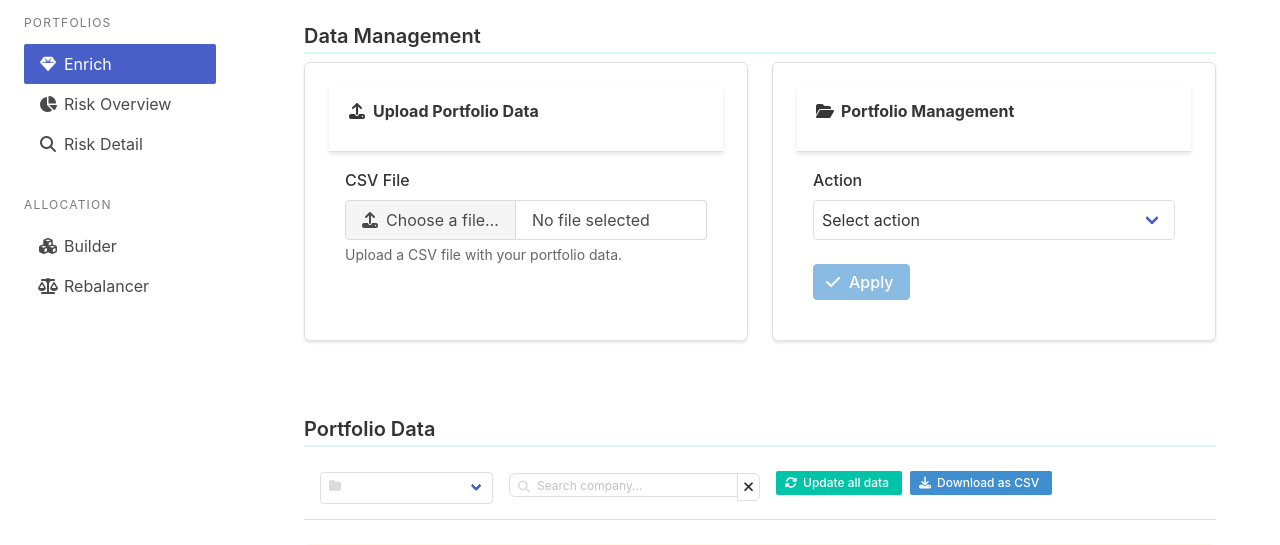
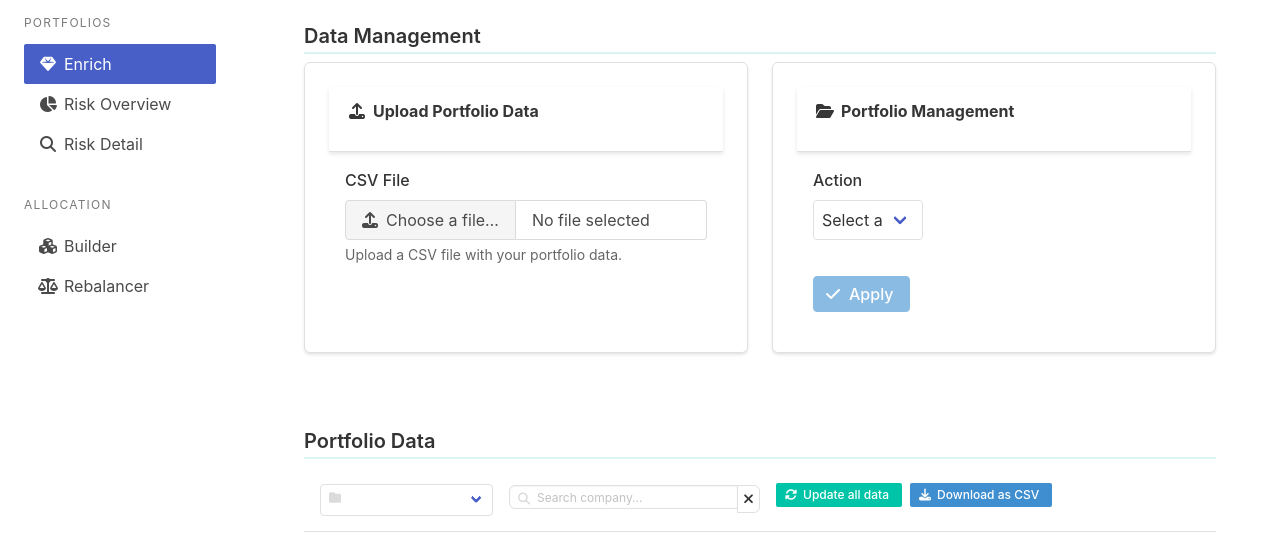
Before and after one commit to icon3333/portfolio_rebalancer, a Flask app: page /portfolio/enrich in a window 1280 px wide. Shown: the part 144-689 px from the top of the page. Run offline with Flask 3, Linux system fonts and the light colour scheme; the visitor is signed in with stand-in values (Sample User, id 1); data comes from the database, SQL or seed files in the repository; data that the repository does not hold is empty; some libraries are stand-ins or nearby versions.

Commit message:
fixed portfolio management

```diff
--- a/templates/components/enrich_components.html
+++ b/templates/components/enrich_components.html
@@ -413,7 +413,11 @@
         <div class="card-content" style="flex-grow: 1; display: flex; flex-direction: column;">
             <div class="content">
                 <form action="{{ url_for('portfolio.manage_portfolios') }}" method="post" id="manage-portfolios-form">
-                    <div class="field mb-4">
+                    <!-- Row 1: Action dropdown and all dynamic fields in columns -->
+                    <div class="columns is-variable is-2 mb-4">
+                        <!-- Action Column -->
+                        <div class="column is-4">
+                            <div class="field">
                                 <label class="label">Action</label>
                                 <div class="control">
                                     <div class="select is-fullwidth">
@@ -426,9 +430,11 @@
                                     </div>
                                 </div>
                             </div>
+                        </div>
 
-                    <!-- Dynamic fields based on selected action -->
-                    <div id="portfolio-action-fields" class="mb-4">
+                        <!-- Dynamic fields column -->
+                        <div class="column is-8">
+                            <div id="portfolio-action-fields">
                                 <!-- Add Portfolio fields -->
                                 <div id="add-portfolio-fields" class="is-hidden">
                                     <div class="field">
@@ -442,7 +448,9 @@
 
                                 <!-- Rename Portfolio fields -->
                                 <div id="rename-portfolio-fields" class="is-hidden">
-                            <div class="field mb-3">
+                                    <div class="columns is-variable is-2">
+                                        <div class="column is-half">
+                                            <div class="field">
                                                 <label class="label">Select Portfolio</label>
                                                 <div class="control">
                                                     <div class="select is-fullwidth">
@@ -455,18 +463,25 @@
                                                     </div>
                                                 </div>
                                             </div>
+                                        </div>
+                                        <div class="column is-half">
                                             <div class="field">
                                                 <label class="label">New Name</label>
                                                 <div class="control">
-                                    <input class="input" type="text" name="new_name" placeholder="Enter new name">
+                                                    <input class="input" type="text" name="new_name"
+                                                        placeholder="Enter new name">
+                                                </div>
+                                            </div>
                                         </div>
                                     </div>
                                 </div>
 
                                 <!-- Delete Portfolio fields -->
                                 <div id="delete-portfolio-fields" class="is-hidden">
-                            <div class="field mb-3">
-                                <label class="label">Select Portfolio to Delete</label>
+                                    <div class="columns is-variable is-2">
+                                        <div class="column">
+                                            <div class="field">
+                                                <label class="label">Select Portfolio</label>
                                                 <div class="control">
                                                     <div class="select is-fullwidth">
                                                         <select name="delete_portfolio_name">
@@ -478,16 +493,26 @@
                                                     </div>
                                                 </div>
                                             </div>
-                            <div class="notification is-warning is-light mb-3 py-2 px-3">
-                                <p class="is-size-7 has-text-weight-medium">
-                                    <i class="fas fa-exclamation-triangle mr-2"></i>
+                                        </div>
+                                        <div class="column">
+                                            <div class="field">
+                                                <label class="label" style="visibility: hidden;">Placeholder</label>
+                                                <div class="notification is-warning is-light py-2 px-3"
+                                                    style="height: 2.25em; display: flex; align-items: center; margin: 0;">
+                                                    <p class="is-size-7 has-text-weight-medium" style="margin: 0;">
                                                         Portfolio must be empty to delete.
                                                     </p>
                                                 </div>
                                             </div>
                                         </div>
+                                    </div>
+                                </div>
+                            </div>
+                        </div>
+                    </div>
 
-                    <div class="field mt-auto">
+                    <!-- Row 2: Apply button -->
+                    <div class="field">
                         <div class="control">
                             <button type="submit" class="button is-info" id="portfolio-action-btn" disabled>
                                 <span class="icon">
```
Also changed, not shown: templates/pages/index.html (+10 -5 lines). Lines whose indentation alone changed are shown as unchanged.
